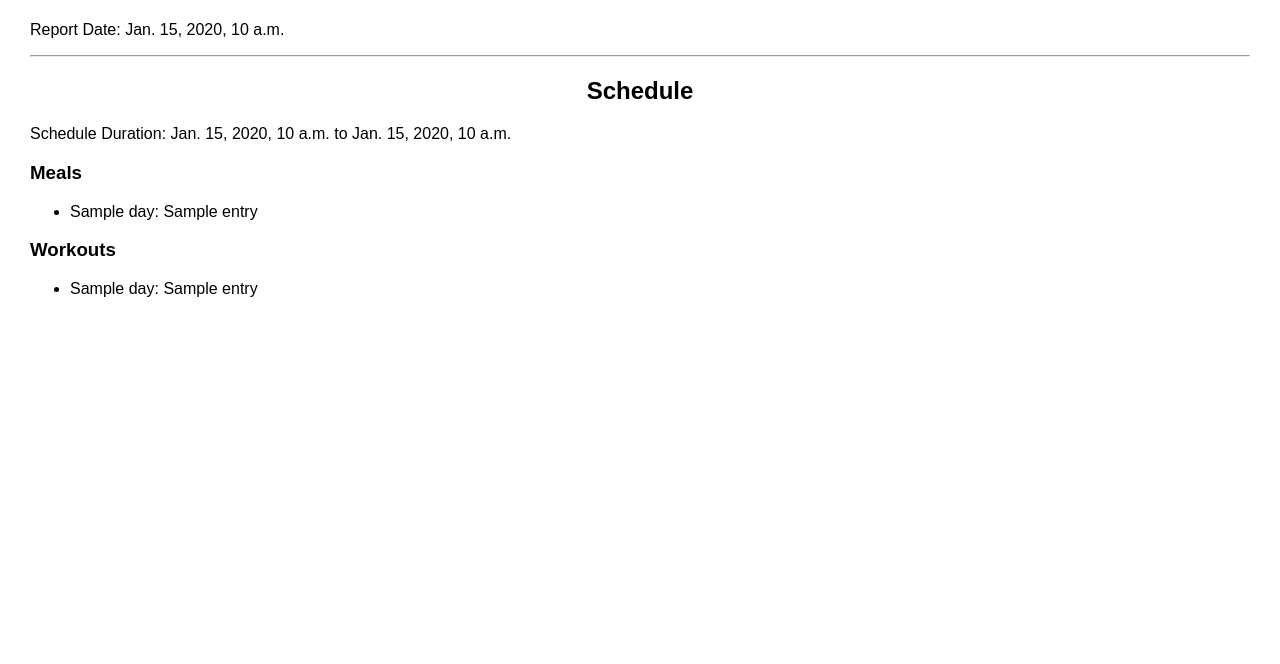
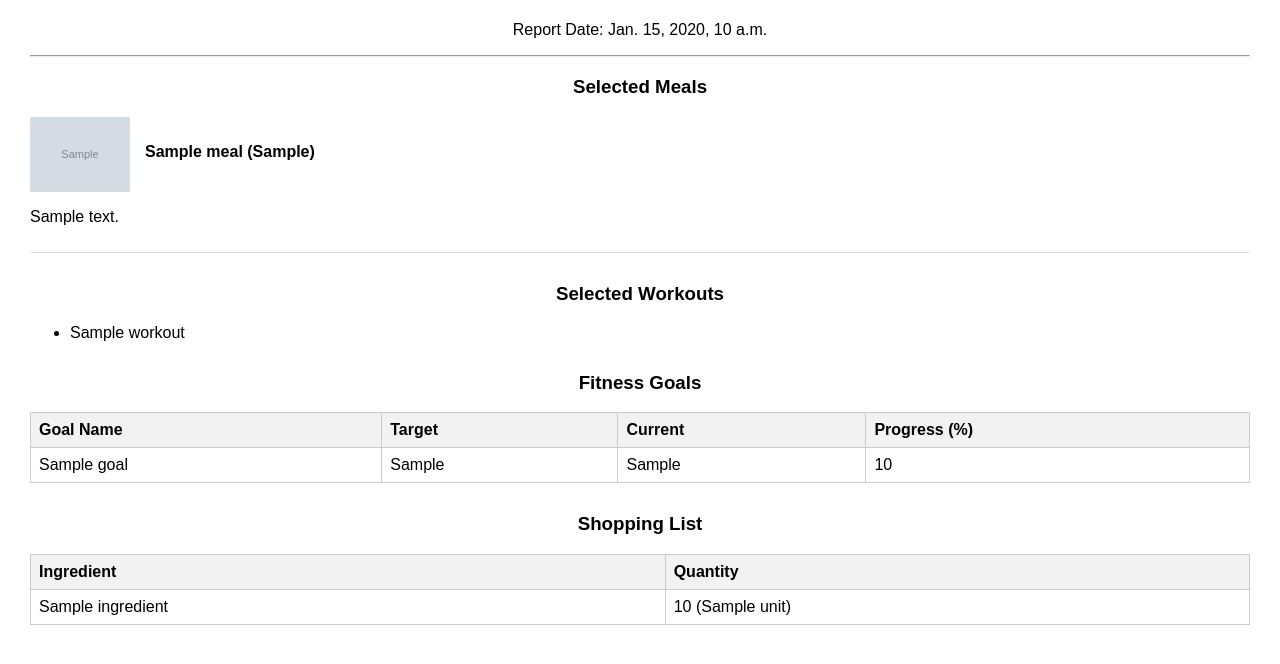
Before and after one commit to greenquark-phoenix/cu_fitness, a Django app: template templates/schedule/pdf_report.html in a window 1280 px wide. Shown: the part 115-779 px from the top of the page. Run offline with Django 5.2, Linux system fonts and the light colour scheme; the template is opened without the code that fills it: most values are stand-ins (such as "Sample title", 1, 10 or a date in 2020); grey boxes marked "Sample" are stand-in pictures.

Commit message:
Sopping List Added to the Report

```diff
--- a/templates/schedule/pdf_report.html
+++ b/templates/schedule/pdf_report.html
@@ -8,11 +8,45 @@
       font-family: Arial, sans-serif;
       margin: 30px;
     }
-        h1, h2 {
+    h1, h2, h3 {
       text-align: center;
     }
-        section {
-            margin-bottom: 20px;
+    .section {
+      margin-bottom: 30px;
+    }
+    table {
+      width: 100%;
+      border-collapse: collapse;
+      margin-bottom: 15px;
+    }
+    table, th, td {
+      border: 1px solid #ccc;
+    }
+    th, td {
+      padding: 8px;
+      text-align: left;
+    }
+    th {
+      background-color: #f2f2f2;
+    }
+    .meal {
+      margin-bottom: 15px;
+      border-bottom: 1px solid #ddd;
+      padding-bottom: 10px;
+    }
+    .meal img {
+      max-height: 100px;
+      max-width: 100px;
+      object-fit: cover;
+      margin-right: 15px;
+    }
+    .meal-header {
+      font-weight: bold;
+      margin-bottom: 5px;
+    }
+    .flex-container {
+      display: flex;
+      align-items: center;
     }
     .no-data {
       font-style: italic;
@@ -23,35 +57,88 @@
 <body>
   <h1>Fitness Report</h1>
   <h2>User: {{ user.username }}</h2>
-    <p>Report Date: {{ report_date }}</p>
+  <p style="text-align:center;">Report Date: {{ report_date }}</p>
   <hr>
-    <section>
-        <h2>Schedule</h2>
-        {% if schedule %}
-            <p>Schedule Duration: {{ schedule.start_date }} to {{ schedule.end_date }}</p>
-            {% if schedule.scheduled_meals %}
-                <h3>Meals</h3>
+
+  <!-- Selected Meals Section -->
+  <div class="section">
+    <h3>Selected Meals</h3>
+    {% if meals %}
+      {% for meal in meals %}
+        <div class="meal">
+          <div class="flex-container">
+            {% if meal.image_url %}
+              <img src="{{ meal.image_url }}" alt="{{ meal.meal_name }}">
+            {% endif %}
+            <div class="meal-header">{{ meal.meal_name }} ({{ meal.meal_category|title }})</div>
+          </div>
+          <p>{{ meal.recipe_description|truncatewords:20 }}</p>
+        </div>
+      {% endfor %}
+    {% else %}
+      <p class="no-data">No meals selected.</p>
+    {% endif %}
+  </div>
+
+  <!-- Selected Workouts Section -->
+  <div class="section">
+    <h3>Selected Workouts</h3>
+    {% if workouts %}
       <ul>
-                    {% for day, entries in schedule.scheduled_meals.items %}
-                        <li>{{ day }}: {{ entries|join:", " }}</li>
+        {% for workout in workouts %}
+          <li>{{ workout.workout_name }}</li>
         {% endfor %}
       </ul>
     {% else %}
-                <p class="no-data">No meal data available.</p>
+      <p class="no-data">No workouts selected.</p>
     {% endif %}
-            {% if schedule.scheduled_workouts %}
-                <h3>Workouts</h3>
-                <ul>
-                    {% for day, entries in schedule.scheduled_workouts.items %}
-                        <li>{{ day }}: {{ entries|join:", " }}</li>
+  </div>
+
+  <!-- Fitness Goals Section -->
+  <div class="section">
+    <h3>Fitness Goals</h3>
+    {% if goals %}
+      <table>
+        <tr>
+          <th>Goal Name</th>
+          <th>Target</th>
+          <th>Current</th>
+          <th>Progress (%)</th>
+        </tr>
+        {% for goal in goals %}
+          <tr>
+            <td>{{ goal.goal.name }}</td>
+            <td>{{ goal.target_value }}</td>
+            <td>{{ goal.current_value }}</td>
+            <td>{{ goal.progress|default:"N/A" }}</td>
+          </tr>
         {% endfor %}
-                </ul>
+      </table>
     {% else %}
-                <p class="no-data">No workout data available.</p>
+      <p class="no-data">No fitness goals available.</p>
     {% endif %}
+  </div>
+
+  <!-- Shopping List Section -->
+  <div class="section">
+    <h3>Shopping List</h3>
+    {% if shopping_list %}
+      <table>
+        <tr>
+          <th>Ingredient</th>
+          <th>Quantity</th>
+        </tr>
+        {% for ingredient, details in shopping_list.items %}
+          <tr>
+            <td>{{ ingredient }}</td>
+            <td>{{ details.quantity }} ({{ details.unit }})</td>
+          </tr>
+        {% endfor %}
+      </table>
     {% else %}
-            <p class="no-data">No data available.</p>
+      <p class="no-data">No shopping items required.</p>
     {% endif %}
-    </section>
+  </div>
+
 </body>
 </html>
```
Also changed, not shown: schedule/views.py (+93 -14 lines). Lines whose indentation alone changed are shown as unchanged.
